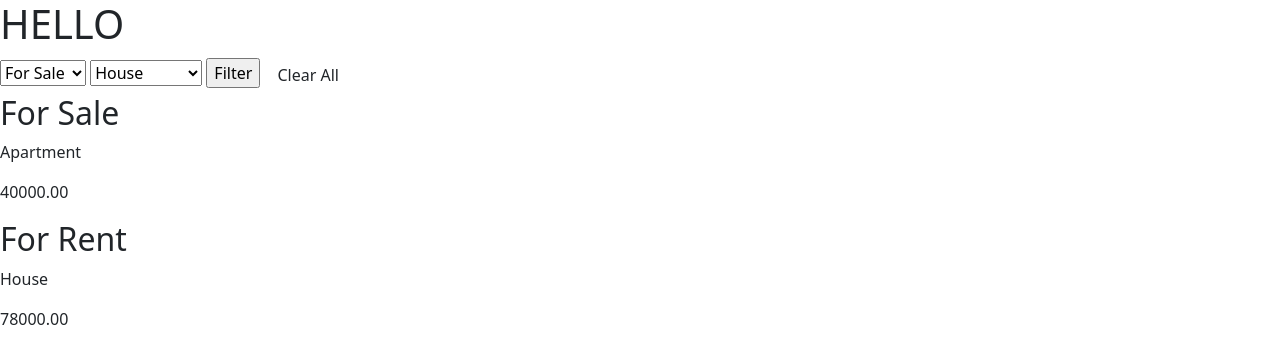
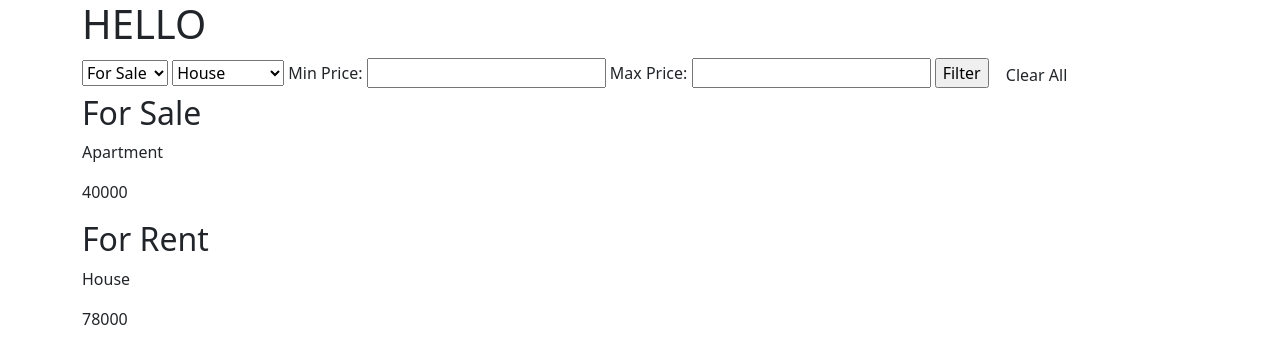
Before and after one commit to LitGreen/yourhome, a Django app: page / in a window 1280 px wide. Shown: the top 364 px of the page. Run offline with Django 5.2, Linux system fonts and the light colour scheme; data comes from the database, SQL or seed files in the repository; both versions use the stored data as it was after the commit; some libraries are stand-ins or nearby versions.

Commit message:
Price range to the filter and home containers

```diff
--- a/templates/main.html
+++ b/templates/main.html
@@ -6,7 +6,13 @@
     <meta charset="utf-8">
     <meta name="viewport" content="width=device-width, initial-scale=1">
     <link href="https://cdn.jsdelivr.net/npm/bootstrap@5.3.0-alpha1/dist/css/bootstrap.min.css" rel="stylesheet"
-        integrity="sha384-GLhlTQ8iRABdZLl6O3oVMWSktQOp6b7In1Zl3/Jr59b6EGGoI1aFkw7cmDA6j6gD" crossorigin="anonymous">
+    integrity="sha384-GLhlTQ8iRABdZLl6O3oVMWSktQOp6b7In1Zl3/Jr59b6EGGoI1aFkw7cmDA6j6gD" crossorigin="anonymous">
+<script src="https://cdn.jsdelivr.net/npm/@popperjs/core@2.11.6/dist/umd/popper.min.js"
+    integrity="sha384-oBqDVmMz9ATKxIep9tiCxS/Z9fNfEXiDAYTujMAeBAsjFuCZSmKbSSUnQlmh/jp3"
+    crossorigin="anonymous"></script>
+<script src="https://unpkg.com/htmx.org@1.8.6"
+    integrity="sha384-Bj8qm/6B+71E6FQSySofJOUjA/gq330vEqjFx9LakWybUySyI1IQHwPtbTU7bNwx"
+    crossorigin="anonymous"></script>
 
 
 </head>
--- a/yourhome/filters.py
+++ b/yourhome/filters.py
@@ -10,10 +10,13 @@ class PropertyFilter(django_filters.FilterSet):
         field_name="property_type", lookup_expr="iexact"
     )
 
-    price = django_filters.NumberFilter()
+    price = django_filters.RangeFilter()
     price__gt = django_filters.NumberFilter(field_name="price", lookup_expr="gt")
     price__lt = django_filters.NumberFilter(field_name="price", lookup_expr="lt")
 
     class Meta:
         model = Property
         fields = ["advert_type", "property_type", "price"]
+
+class MultiselectFilter(django_filters.FilterSet):
+    pass
--- a/yourhome/models.py
+++ b/yourhome/models.py
@@ -54,8 +54,8 @@ class Property(TimeStampedUUIDModel):
         verbose_name=_("Postcode"), max_length=100, default="140"
     )
 
-    price = models.DecimalField(
-        verbose_name=_("Price"), max_digits=8, decimal_places=2, default=0.0
+    price = models.IntegerField(
+        verbose_name=_("Price")
     )
 
     plot_area = models.DecimalField(
--- a/yourhome/templates/yourhome/home.html
+++ b/yourhome/templates/yourhome/home.html
@@ -4,9 +4,10 @@
 
 {% block content %}
 
+<div class="container home-container">
+
     <h1>HELLO</h1>
-
-
+    <div class="property-filter">
         <form method="get">
             <select name="advert_type">
                 {% for value, display in advert_type_choices %}
@@ -18,12 +19,18 @@
                     <option value="{{ value }}" {% if value == request.GET.property_type %}selected{% endif %}>{{ display }}</option>
                 {% endfor %}
             </select>
+            <label for="price_min">Min Price:</label>
+            <input type="number" name="price_min" id="price_min" value="{{ filter_form.price.value.min }}">
+            <label for="price_max">Max Price:</label>
+            <input type="number" name="price_max" id="price_max" value="{{ filter_form.price.value.max }}">
+
             <input type="submit" value="Filter">
             <a class="btn ml-auto mr-2" href="{% url 'home' %}"> Clear All </a>
 
         </form>
 
-
+    </div>
+    <div class="property-gallery">
         {% for property in properties %}
             <div>
                 <h2>{{ property.advert_type }}</h2>
@@ -35,4 +42,16 @@
 
         {% endfor %}
 
+    </div>
+
+
+
+
+
+
+
+
+
+</div>
+
 {% endblock %}
--- a/yourhome/views.py
+++ b/yourhome/views.py
@@ -2,6 +2,7 @@ from django.shortcuts import render
 import django_filters
 from .models import Property
 from .filters import PropertyFilter
+from django.contrib import messages
 
 
 
@@ -9,11 +10,19 @@ def home(request):
     q = request.GET.get('q') if request.GET.get('q') != None else ''
     advert_type = request.GET.get('advert_type')
     property_type = request.GET.get('property_type')
+    price_min = request.GET.get('price_min', '')
+    price_max = request.GET.get('price_max', '')
     queryset = Property.objects.all()
     if advert_type:
         queryset = queryset.filter(advert_type=advert_type)
     if property_type:
         queryset = queryset.filter(property_type=property_type)
+    if price_min.isdigit() and price_max.isdigit() and int(price_min) <= int(price_max):
+        queryset = queryset.filter(price__gte=price_min, price__lte=price_max)
+    else:
+        messages.error(request, 'Please enter a valid price range.')
+
+
     filter_form = PropertyFilter(request.GET, queryset=queryset)
     properties = filter_form.qs
 
@@ -22,5 +31,8 @@ def home(request):
         'properties': properties,
         'advert_type_choices': Property.AdvertType.choices,
         'property_type_choices': Property.PropertyType.choices,
+        'price_min': price_min,
+        'price_max': price_max,
     }
+
     return render(request, 'yourhome/home.html', context)
```
Also changed, not shown: yourhome/templates/yourhome/multiselect_filter.html (added, +21 -0 lines), db.sqlite3, yourhome/migrations/0003_property_price_gt_property_price_lt.py (added). Lines whose indentation alone changed are shown as unchanged.
